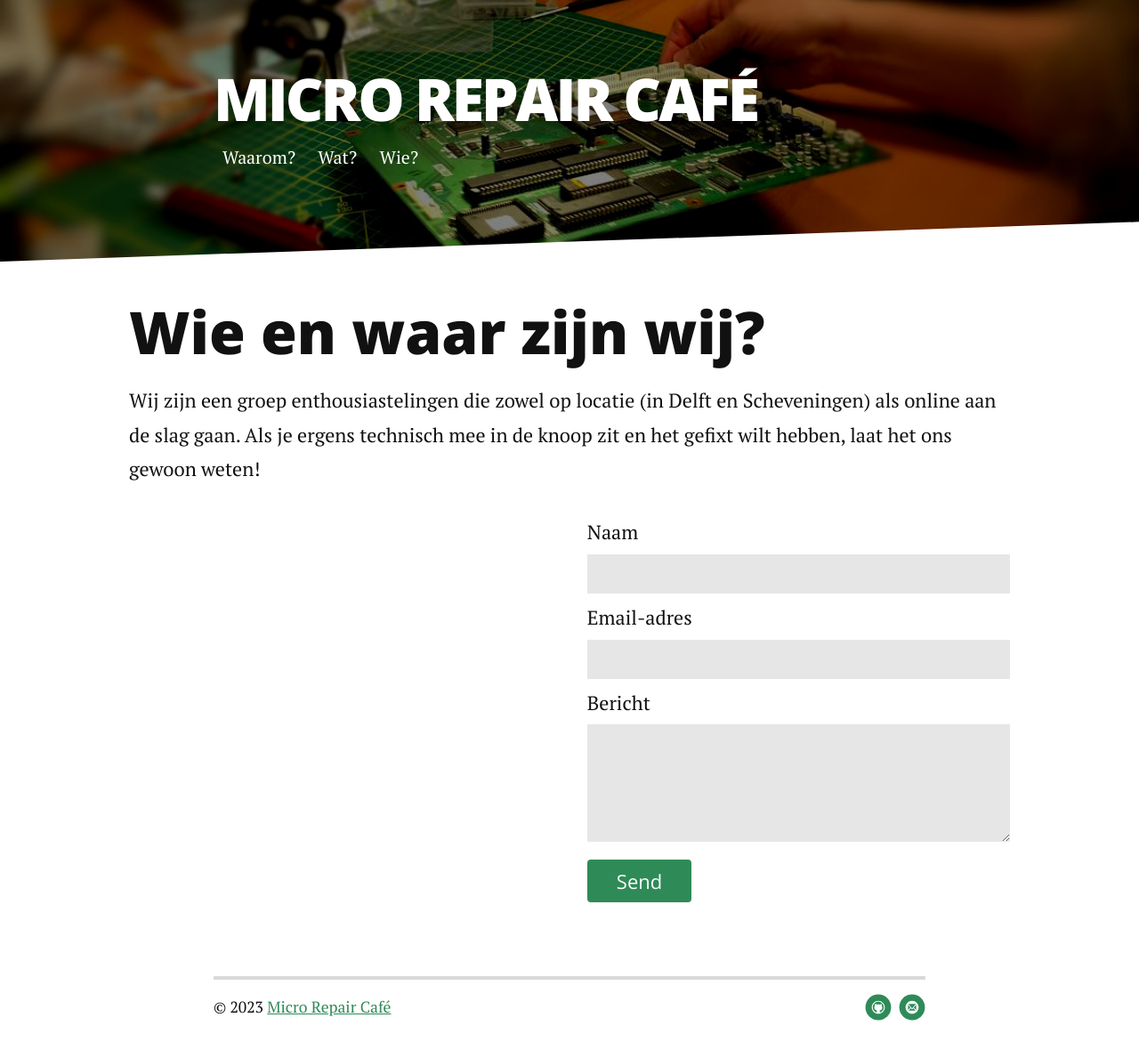
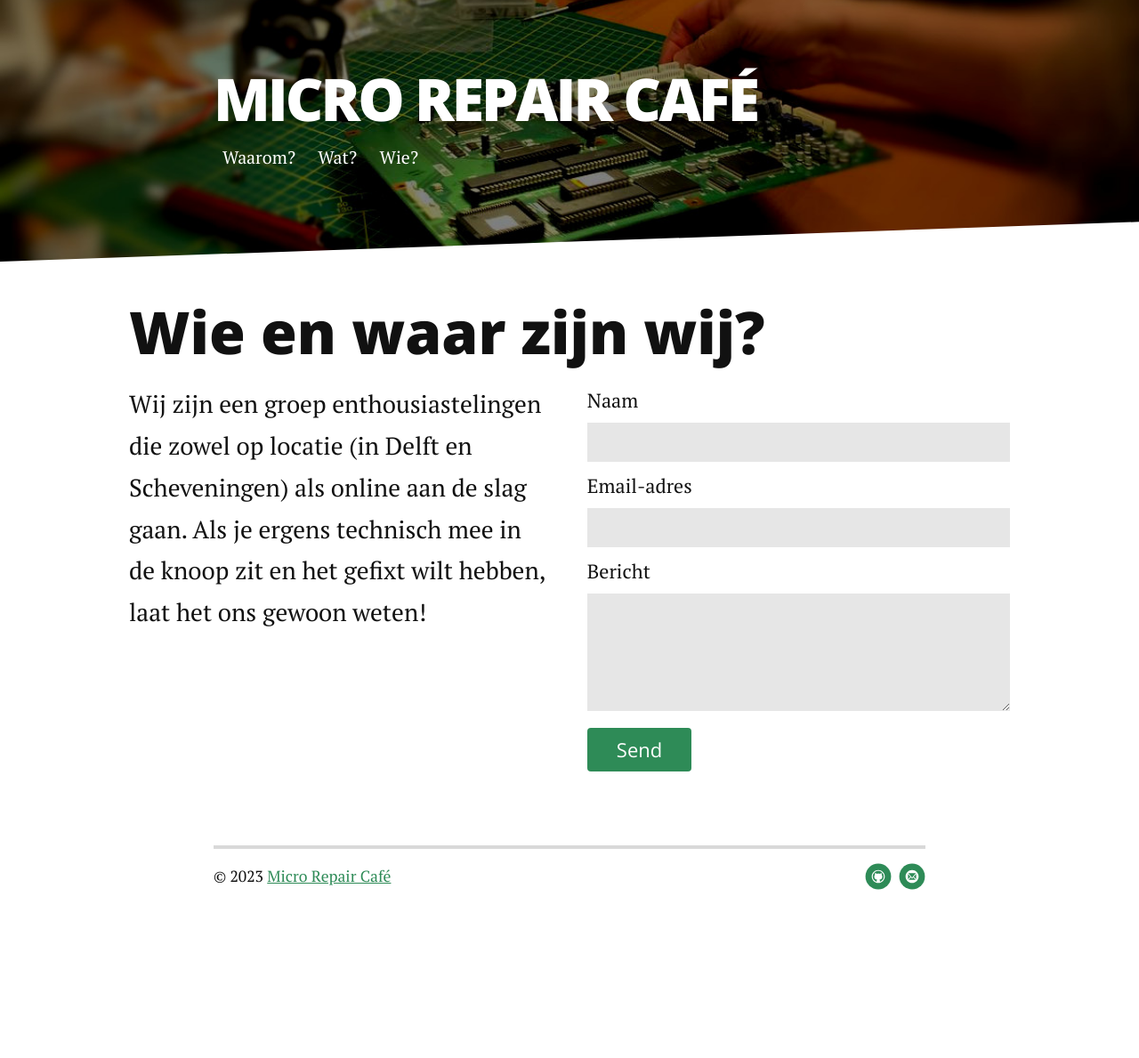
Before and after one commit to microrepaircafe/.nl, a Jekyll site: the page built from wie.md, in a window 1280 px wide. Shown: the whole page at 89% size. Built offline with Jekyll 4.4.1, drawn with Linux system fonts in a browser that asks for light colours; nearby versions of some CDN libraries; after the commit the page ends 1041 px from its top, so only the background shows below that.

Commit message:
Update wie.md

```diff
--- a/wie.md
+++ b/wie.md
@@ -5,9 +5,10 @@ title: Wie zijn wij?
 
 # Wie en waar zijn wij?
 
-Wij zijn een groep enthousiastelingen die zowel op locatie (in Delft en Scheveningen) als online aan de slag gaan. Als je ergens technisch mee in de knoop zit en het gefixt wilt hebben, laat het ons gewoon weten!
-
 <div id="contact">
+  <div class="contactContent">
+    <p class="intro">Wij zijn een groep enthousiastelingen die zowel op locatie (in Delft en Scheveningen) als online aan de slag gaan. Als je ergens technisch mee in de knoop zit en het gefixt wilt hebben, laat het ons gewoon weten!</p>
+  </div>
   <form action="https://formspree.io/f/mwkddkgq" method="POST">
     <label for="name">Naam</label>
     <input type="text" id="name" name="name" class="full-width"><br>
```
